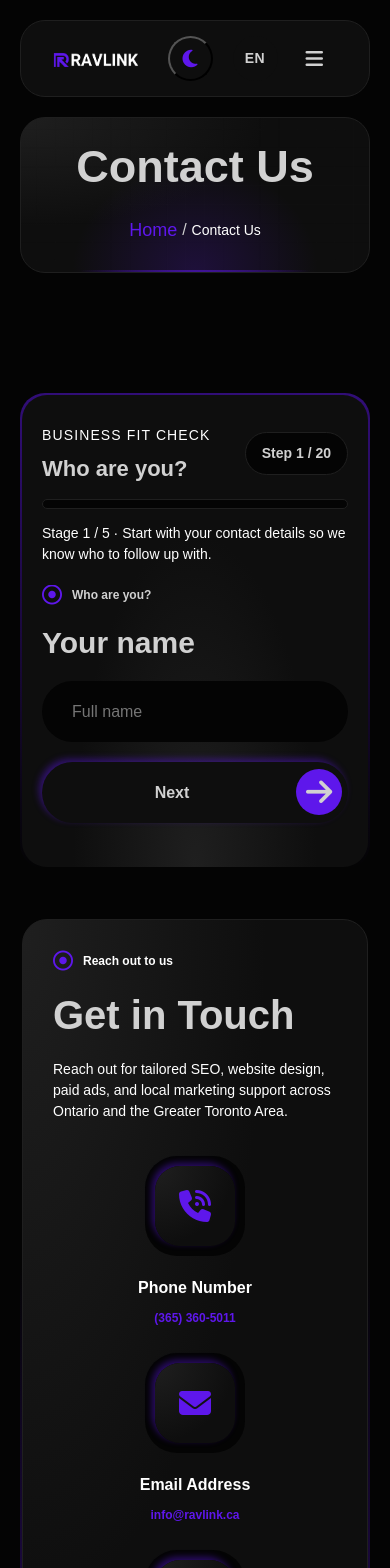
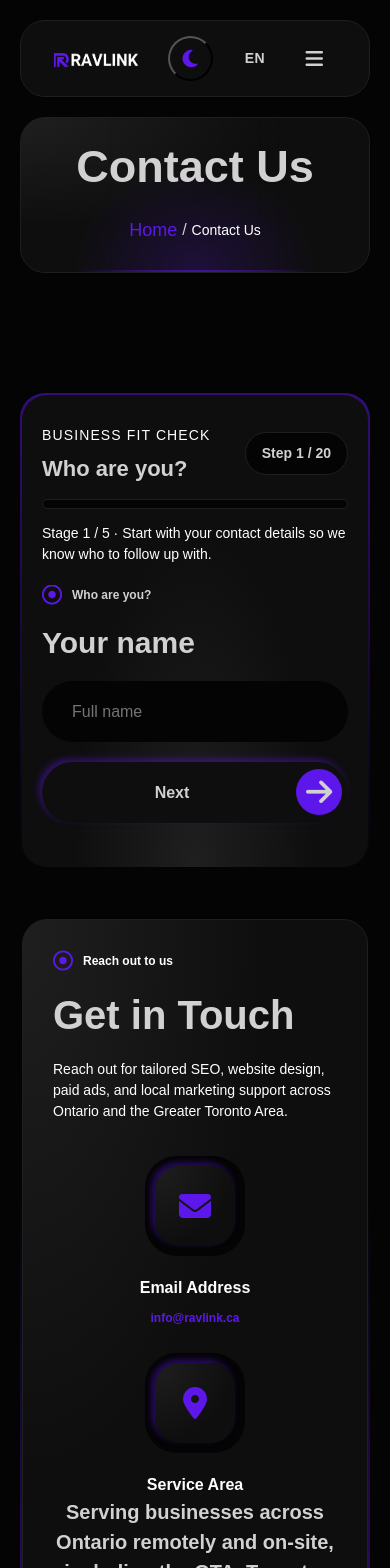
Before and after one commit to mabgcm/newravlink, a React (Vite) app: page /contact in a window 390 px wide. Shown: the top 1568 px of the page. Built offline with nearby package versions, Linux system fonts and the light colour scheme; a web font is replaced by a local one.

Commit message:
Remove phone number from site; keep WhatsApp and email

```diff
--- a/src/Components/Contact/contact.jsx
+++ b/src/Components/Contact/contact.jsx
@@ -20,21 +20,6 @@ const ContactSection = () => {
                                 <p>
                                     {t("contactPage.card.description")}
                                 </p>
-                                <div className="d-flex flex-column flex-md-row align-items-center text-md-start text-center gspace-2">
-                                    <div>
-                                        <div className="icon-wrapper">
-                                            <div className="icon-box">
-                                                <i className="fa-solid fa-phone-volume accent-color"></i>
-                                            </div>
-                                        </div>
-                                    </div>
-                                    <div className="d-grid">
-                                        <span>{t("contactPage.card.phoneLabel")}</span>
-	                                        <h5>
-                                                <a href="tel:+13653605011" data-fbq-label="contact-card-phone">(365) 360-5011</a>
-                                            </h5>
-                                    </div>
-                                </div>
                                 <div className="d-flex flex-column flex-md-row align-items-center text-md-start text-center gspace-2">
                                     <div>
                                         <div className="icon-wrapper">
--- a/src/Components/Footer/footer.jsx
+++ b/src/Components/Footer/footer.jsx
@@ -117,7 +117,6 @@ const Footer = () => {
                                         <h5>{t("footer.contactInfo")}</h5>
                                         <ul className="contact-list">
                                             <li><a href="mailto:info@ravlink.ca" data-fbq-label="footer-email">info@ravlink.ca</a></li>
-                                            <li><a href="tel:+13653605011" data-fbq-label="footer-phone">+1(365) 360-5011</a></li>
                                             <li>Serving businesses across Ontario remotely and on-site.</li>
                                             <li>GTA, Toronto, Vaughan, Richmond Hill, Markham, Mississauga, Brampton, North York, Scarborough, Barrie, and Simcoe County.</li>
                                         </ul>
--- a/src/Components/Sidebar/Sidebar.jsx
+++ b/src/Components/Sidebar/Sidebar.jsx
@@ -105,14 +105,6 @@ function Sidebar() {
                     <li><NavLink to={langPath("/blog")} onClick={closeSidebar}>{t("nav.blog")}</NavLink></li>
                     <li><NavLink to={langPath("/growth-check")} onClick={closeSidebar} data-ga-location="sidebar">{t("nav.growthCheck")}</NavLink></li>
                     <li><NavLink to={langPath("/contact")} onClick={closeSidebar}>{t("nav.contact")}</NavLink></li>
-                    <li className="sidebar-phone">
-                        <a href="tel:+13653605011" aria-label="Call +1(365)3605011">
-                            <span className="icon-circle">
-                                <i className="fa-solid fa-phone-volume"></i>
-                            </span>
-                            <span>+1(365) 360-5011</span>
-                        </a>
-                    </li>
                 </ul>
             </div>
         </div>
--- a/src/Data/seoConfig.js
+++ b/src/Data/seoConfig.js
@@ -34,7 +34,6 @@ export const professionalServiceSchema = {
     url: SITE_URL,
     image: DEFAULT_OG_IMAGE,
     email: "info@ravlink.ca",
-    telephone: "+1-365-360-5011",
     address: {
         "@type": "PostalAddress",
         addressRegion: "Ontario",
--- a/src/Page/PrivacyPolicy/index.jsx
+++ b/src/Page/PrivacyPolicy/index.jsx
@@ -134,7 +134,7 @@ function PrivacyPolicyPage() {
                         <h2>11. Contact Us</h2>
                         <p>
                             Questions about this policy or your personal information? Contact us at{" "}
-                            <a href="mailto:info@ravlink.ca">info@ravlink.ca</a> or +1 (365) 360-5011.
+                            <a href="mailto:info@ravlink.ca">info@ravlink.ca</a>.
                             Rav Link Inc., Ontario, Canada.
                         </p>
                     </div>
```
